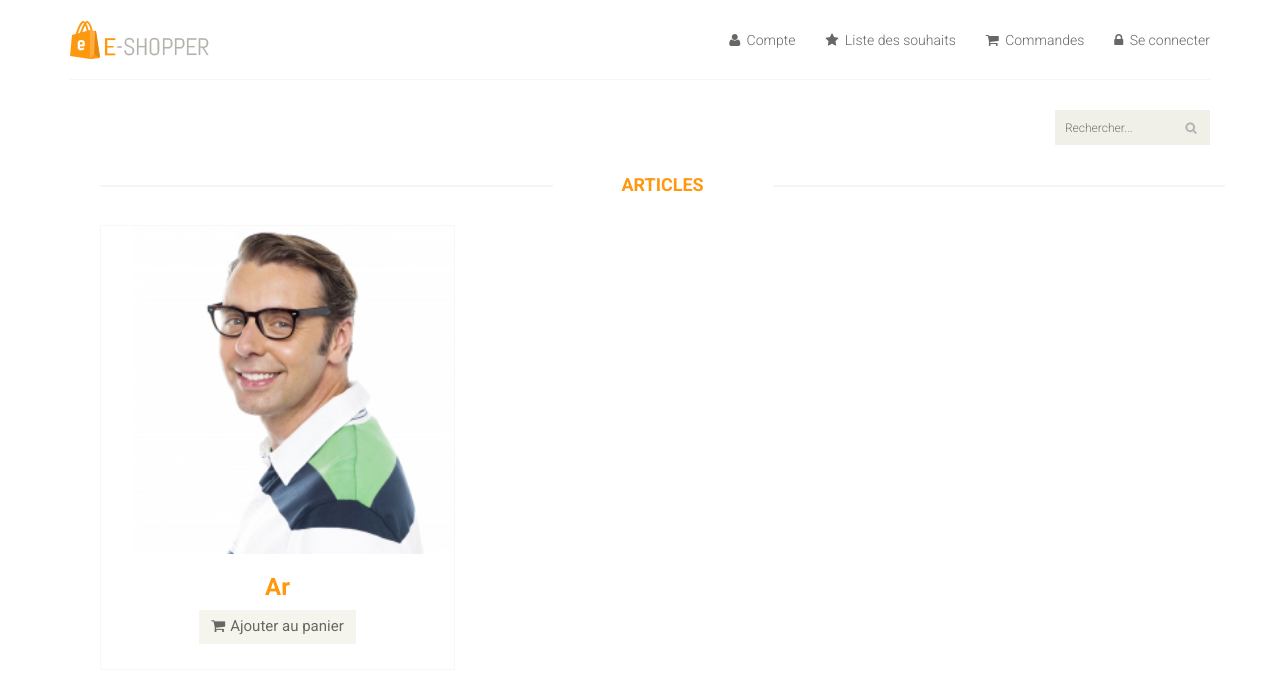
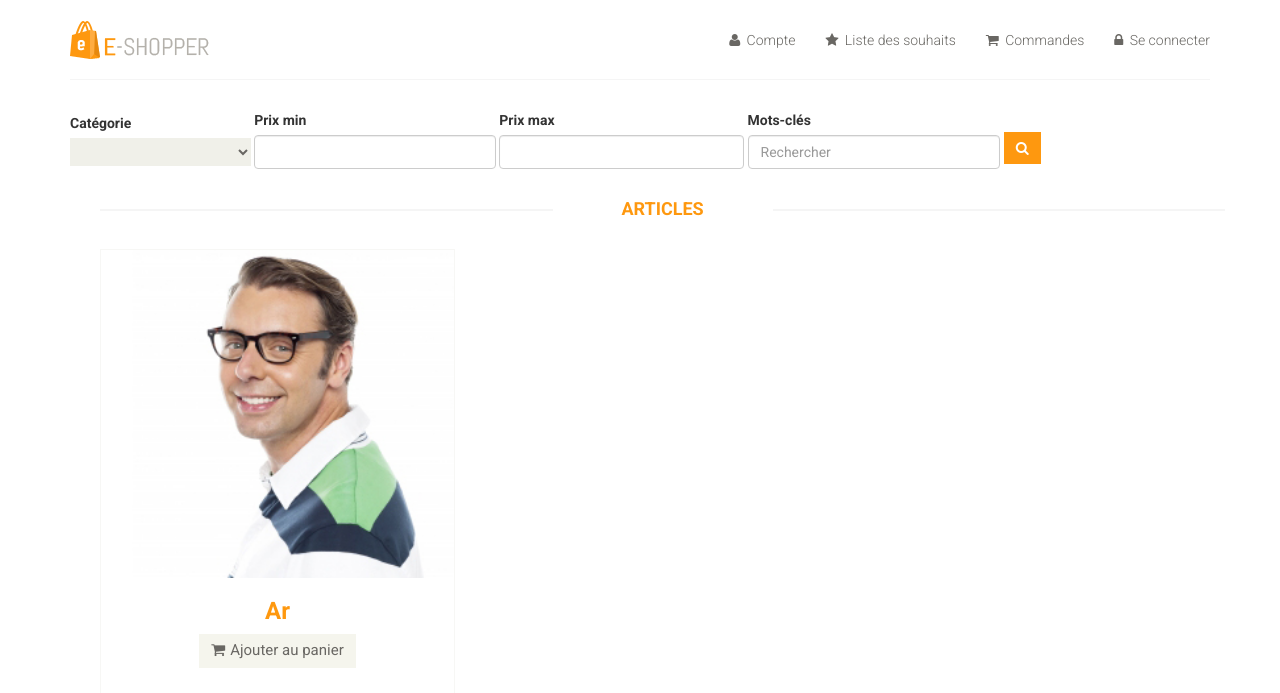
Before and after one commit to mandresyrabenja/e-commerce, a CodeIgniter app: page /e-commerce/index.php/product/getProductPageClient in a window 1280 px wide. Shown: the top 693 px of the page. Run offline with CodeIgniter, Linux system fonts and the light colour scheme; tables that the repository leaves empty or names only in its code hold one stand-in row (values such as "Sample post"); data that the repository does not hold is empty.

Commit message:
feat: add advanced-search form

```diff
--- a/application/controllers/Product.php
+++ b/application/controllers/Product.php
@@ -24,6 +24,7 @@ class Product extends CI_Controller
         $data['nbPage'] = (( $nbProducts-($nbProducts%$pageSize) ) / $pageSize) + 1 ;
 
         $data['products'] = $this->product->listWithPage($pageSize, $pageSize*($currPage-1));
+        $data['brands'] = $this->product->findAllProductBrands();
 
         $data['page'] = $this->load->view('product/list', $data, true);
 		$this->load->view('template', $data);
--- a/application/views/product/list.php
+++ b/application/views/product/list.php
@@ -30,6 +30,7 @@
 					</div><!--features_items-->
 				</div>
 			</div>
+			<?php if(isset($nbPage)) : ?>
 			<div class="row">
 				<div class="col-sm-12">
 					<ul class="pagination">
@@ -61,5 +62,6 @@
 					</ul>
 				</div>
 			</div>
+			<?php endif ?>
 		</div>
 	</section>
--- a/application/views/template.php
+++ b/application/views/template.php
@@ -52,20 +52,40 @@
 		<div class="header-bottom"><!--header-bottom-->
 			<div class="container">
 				<div class="row">
-					<div class="col-sm-9">
-						<div class="navbar-header">
-							<button type="button" class="navbar-toggle" data-toggle="collapse" data-target=".navbar-collapse">
-								<span class="sr-only">Toggle navigation</span>
-								<span class="icon-bar"></span>
-								<span class="icon-bar"></span>
-								<span class="icon-bar"></span>
-							</button>
-						</div>
-					</div>
-					<div class="col-sm-3">
-						<div class="search_box pull-right">
-							<input type="text" placeholder="Rechercher..."/>
-						</div>
+					<div class="col-sm-12 pull-right">
+
+						<form action="<?php site_url('article/advancedSearch') ?>" method="POST" class="form-inline" role="form">
+							<div class="form-group">
+								<label for="brand">Catégorie</label>
+								<select name="brand" id="brand">
+									<option></option>
+								<?php
+									if(isset($brands) && !empty($brands)) :
+										foreach($brands as $brand) :
+								?>
+									<option value="<?= $brand->id ?>"><?= $brand->name ?></option>
+								<?php
+										endforeach;
+									endif;
+								?>
+								</select>
+							</div>
+							<div class="form-group">
+								<label for="min-price">Prix min</label>
+								<input type="number" class="form-control" name="min-price">
+							</div>
+							<div class="form-group">
+								<label for="max-price">Prix max</label>
+								<input type="number" class="form-control" name="max-price">
+							</div>
+							<div class="form-group">
+								<label for="keyword">Mots-clés</label>
+								<input type="text" class="form-control" name="keyword" placeholder="Rechercher">
+							</div>
+
+
+							<button type="submit" class="btn btn-primary"><i class="fa fa-search"></i></button>
+						</form>
 					</div>
 				</div>
 			</div>
```
